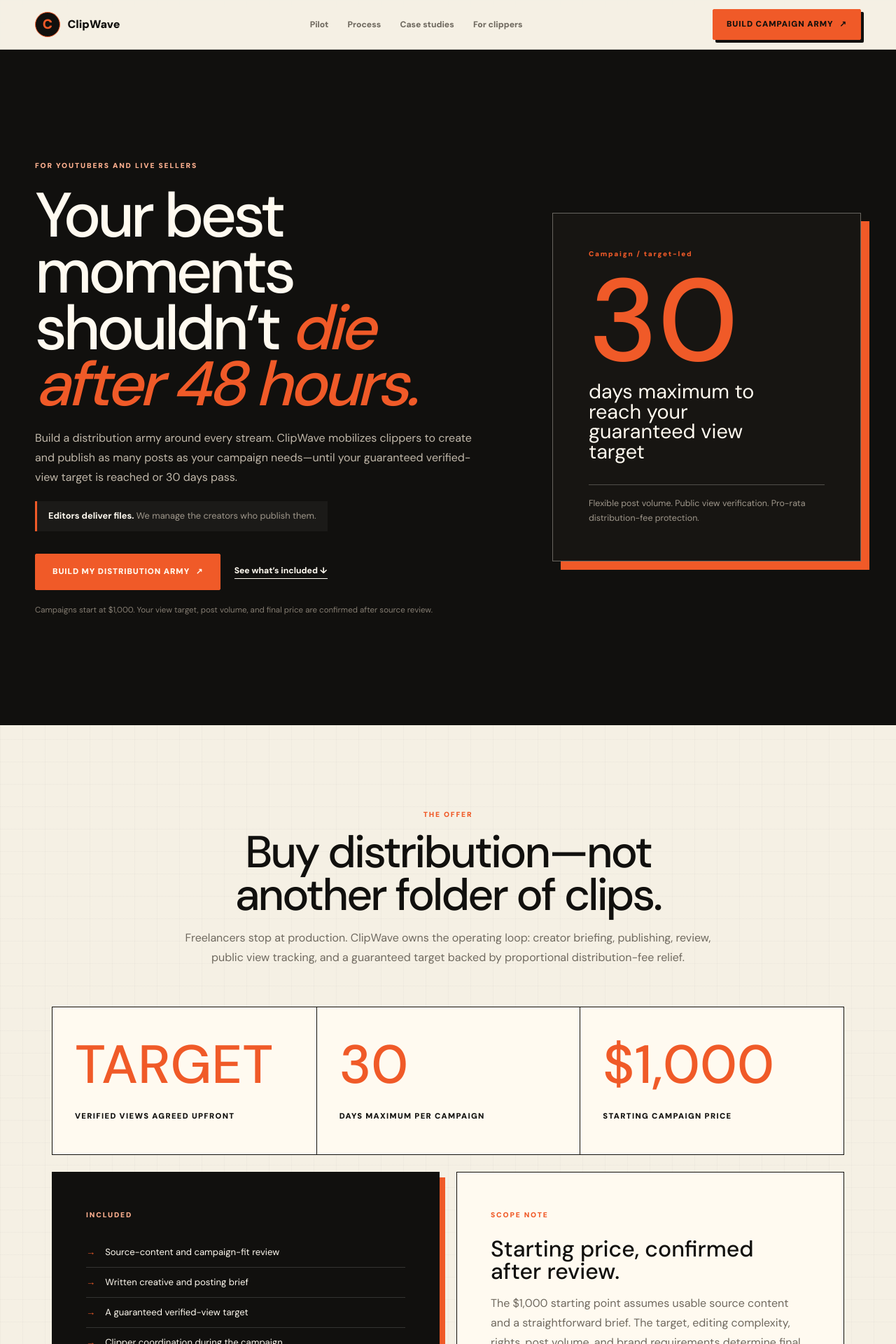
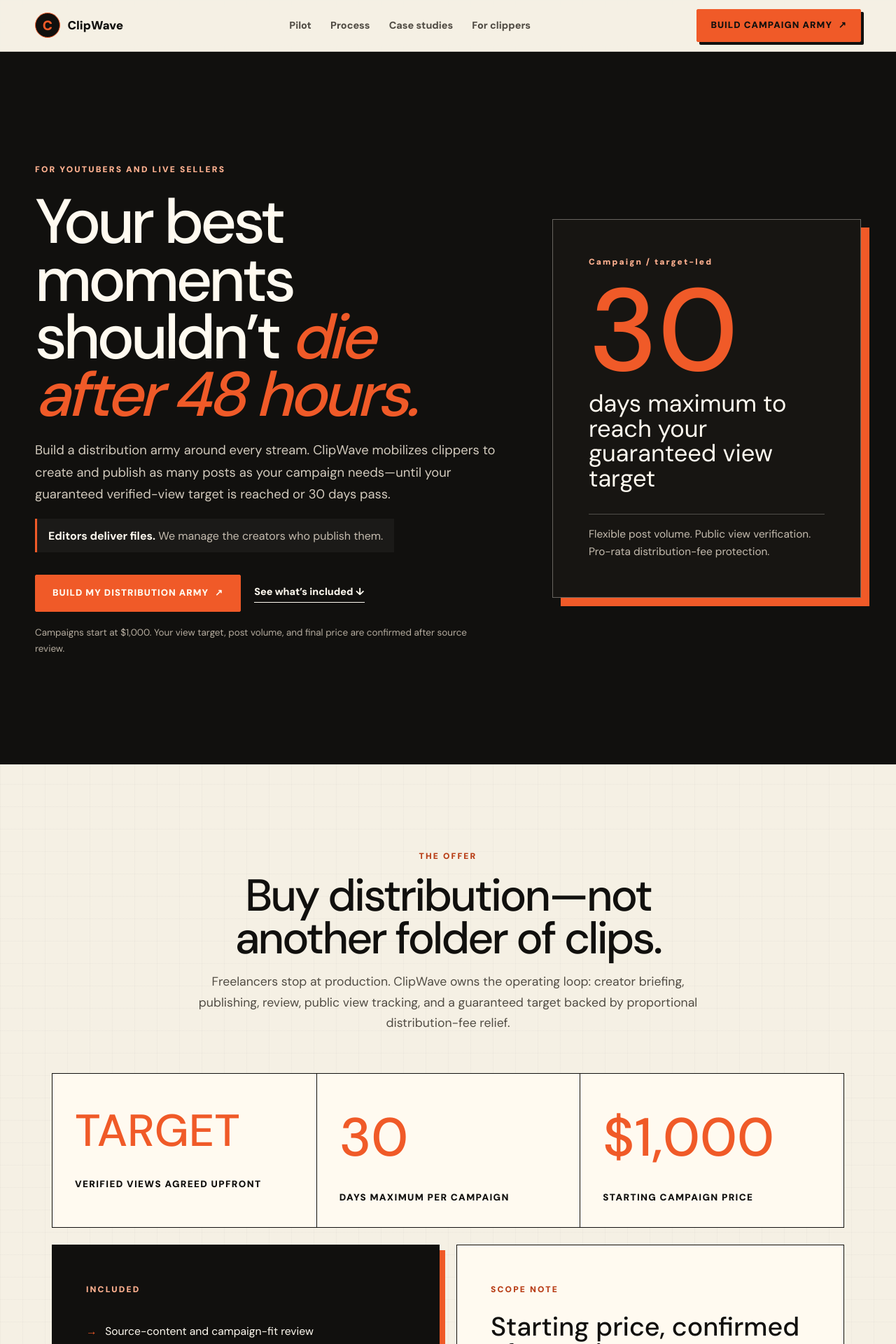
Before and after one commit to mrgyatso/clipping-site, a Next.js app: page / in a window 1280 px wide. Shown: the top 1920 px of the page at 70% size. Built offline with nearby package versions, Linux system fonts and the light colour scheme; no server answers.

Commit message:
style: improve typography scale and contrast

```diff
--- a/app/globals.css
+++ b/app/globals.css
@@ -2,9 +2,10 @@
   --ink: #11100e;
   --paper: #f5f0e4;
   --paper-light: #fffaf0;
-  --muted: #6f695f;
+  --muted: #514c44;
   --line: #bdb4a5;
   --orange: #f05a28;
+  --orange-ink: #b83d16;
   --orange-light: #ffb190;
   --font-sans: var(--font-dm-sans), Arial, sans-serif;
   --font-display: var(--font-newsreader), Georgia, serif;
@@ -22,6 +23,8 @@
     var(--paper);
   background-size: 32px 32px;
   font-family: var(--font-sans);
+  font-size: 17px;
+  line-height: 1.55;
 }
 a { color: inherit; text-decoration: none; }
 button, input, select, textarea { color: inherit; font: inherit; }
@@ -63,7 +66,7 @@
   font-size: 1.2rem;
 }
 .nav-links { display: flex; flex: 1; justify-content: center; gap: 1.7rem; }
-.nav-links a { color: var(--muted); font-size: .76rem; font-weight: 800; }
+.nav-links a { color: var(--muted); font-size: .9rem; font-weight: 800; }
 .nav-links a:hover { color: var(--orange); }
 .button {
   display: inline-flex;
@@ -75,7 +78,7 @@
   border-radius: 2px;
   padding: .78rem 1.2rem;
   background: transparent;
-  font-size: .72rem;
+  font-size: .82rem;
   font-weight: 900;
   letter-spacing: .08em;
   text-transform: uppercase;
@@ -104,44 +107,44 @@
   font-size: clamp(3.5rem, 7vw, 7.4rem);
   font-weight: 450;
   letter-spacing: -.055em;
-  line-height: .9;
+  line-height: .92;
 }
 .hero h1 em { color: var(--orange); font-weight: inherit; }
-.hero-copy > p { max-width: 650px; color: #c1b8aa; font-size: 1rem; line-height: 1.75; }
+.hero-copy > p { max-width: 680px; color: #d2cabd; font-size: 1.15rem; line-height: 1.7; }
 .hero-copy .hero-mechanism {
   width: fit-content;
   margin-top: 1.2rem;
   border-left: 3px solid var(--orange);
   padding: .65rem 1rem;
   background: rgba(255, 255, 255, .045);
-  color: #9f978b;
-  font-size: .8rem;
+  color: #c5bcaf;
+  font-size: 1rem;
 }
 .hero-mechanism strong { color: var(--paper-light); }
 .kicker {
   display: inline-block;
-  color: var(--orange);
-  font-size: .64rem;
+  color: var(--orange-ink);
+  font-size: .75rem;
   font-weight: 900;
   letter-spacing: .18em;
   text-transform: uppercase;
 }
 .kicker.light { color: var(--orange-light); }
 .button-row { display: flex; align-items: center; gap: 1.2rem; margin-top: 2rem; flex-wrap: wrap; }
-.text-link { border-bottom: 1px solid currentColor; padding-bottom: .2rem; font-size: .76rem; font-weight: 800; }
+.text-link { border-bottom: 1px solid currentColor; padding-bottom: .2rem; font-size: .9rem; font-weight: 800; }
 .light-link { color: var(--paper-light); }
-.hero .microcopy { margin-top: 1.2rem; color: #857d72; font-size: .72rem; }
+.hero .microcopy { margin-top: 1.2rem; color: #b5ac9f; font-size: .84rem; }
 .hero-panel {
   padding: clamp(1.7rem, 4vw, 3.2rem);
   border: 1px solid rgba(255, 250, 240, .35);
   background: #171512;
   box-shadow: 12px 12px 0 var(--orange);
 }
-.panel-label { display: block; color: var(--orange); font-size: .62rem; font-weight: 900; letter-spacing: .18em; }
+.panel-label { display: block; color: var(--orange-light); font-size: .74rem; font-weight: 900; letter-spacing: .18em; }
 .hero-panel strong { display: block; margin-top: 2rem; color: var(--orange); font-family: var(--font-display); font-size: clamp(6rem, 13vw, 11rem); font-weight: 450; line-height: .7; }
-.hero-panel > span:nth-of-type(2) { display: block; max-width: 260px; margin-top: 1.7rem; font-family: var(--font-display); font-size: 1.8rem; line-height: 1; }
+.hero-panel > span:nth-of-type(2) { display: block; max-width: 300px; margin-top: 1.7rem; font-family: var(--font-display); font-size: 2.15rem; line-height: 1.04; }
 .panel-rule { height: 1px; margin: 2rem 0 1rem; background: rgba(255, 250, 240, .25); }
-.hero-panel p { color: #9f978b; font-size: .78rem; line-height: 1.65; }
+.hero-panel p { color: #c5bcaf; font-size: .96rem; line-height: 1.65; }
 
 .section { max-width: 1180px; margin: auto; padding: clamp(5rem, 9vw, 9rem) 1.5rem; }
 .section-heading { max-width: 760px; margin: 0 auto 3.5rem; text-align: center; }
@@ -154,29 +157,30 @@
   letter-spacing: -.045em;
   line-height: .95;
 }
-.section-heading p { color: var(--muted); line-height: 1.75; }
+.section-heading p { color: var(--muted); font-size: 1.1rem; line-height: 1.7; }
 .metric-grid { display: grid; grid-template-columns: repeat(3, 1fr); border: 1px solid var(--ink); }
 .metric-card { min-height: 210px; padding: 2rem; background: var(--paper-light); }
 .metric-card + .metric-card { border-left: 1px solid var(--ink); }
 .metric-card strong { display: block; color: var(--orange); font-family: var(--font-display); font-size: clamp(3.3rem, 6vw, 5.5rem); font-weight: 500; }
-.metric-card span { display: block; margin-top: 1rem; font-size: .7rem; font-weight: 900; letter-spacing: .12em; text-transform: uppercase; }
+.metric-card:first-child strong { font-size: clamp(2.8rem, 5vw, 4.5rem); }
+.metric-card span { display: block; margin-top: 1rem; font-size: .84rem; font-weight: 900; letter-spacing: .1em; line-height: 1.45; text-transform: uppercase; }
 .included-grid { display: grid; grid-template-columns: 1fr 1fr; gap: 1.5rem; margin-top: 1.5rem; }
 .dark-card, .outline-card { min-height: 330px; padding: clamp(2rem, 4vw, 3rem); border: 1px solid var(--ink); }
 .dark-card { background: var(--ink); color: var(--paper-light); box-shadow: 8px 8px 0 var(--orange); }
 .outline-card { background: var(--paper-light); }
-.outline-card h3 { margin: 1.5rem 0 1rem; font-family: var(--font-display); font-size: 2rem; font-weight: 500; line-height: 1; }
-.outline-card p { color: var(--muted); line-height: 1.75; }
+.outline-card h3 { margin: 1.5rem 0 1rem; font-family: var(--font-display); font-size: 2.35rem; font-weight: 500; line-height: 1; }
+.outline-card p { color: var(--muted); font-size: 1.04rem; line-height: 1.7; }
 .check-list { margin-top: 1.5rem; }
-.check-list li { position: relative; padding: .7rem 0 .7rem 1.7rem; border-bottom: 1px solid rgba(255,255,255,.15); font-size: .82rem; line-height: 1.5; }
+.check-list li { position: relative; padding: .82rem 0 .82rem 1.7rem; border-bottom: 1px solid rgba(255,255,255,.15); font-size: .98rem; line-height: 1.55; }
 .check-list li::before { position: absolute; left: 0; color: var(--orange); content: "→"; font-weight: 900; }
 
-.proof { max-width: none; background: var(--orange); }
+.proof { max-width: none; border-top: 1px solid var(--ink); border-bottom: 1px solid var(--ink); background: #ded6c8; }
 .proof > * { max-width: 1180px; margin-right: auto; margin-left: auto; }
 .proof-grid { display: grid; grid-template-columns: repeat(3, 1fr); border-top: 1px solid var(--ink); border-left: 1px solid var(--ink); }
 .proof-grid article { min-height: 260px; padding: 2rem; border-right: 1px solid var(--ink); border-bottom: 1px solid var(--ink); background: var(--paper); }
-.proof-grid article > span, .step > span { color: var(--orange); font-size: .65rem; font-weight: 900; }
-.proof-grid h3, .step h3, .objection-grid h3 { margin: 1.3rem 0 .7rem; font-family: var(--font-display); font-size: 1.65rem; font-weight: 520; line-height: 1; }
-.proof-grid p, .step p, .objection-grid p { color: var(--muted); font-size: .82rem; line-height: 1.7; }
+.proof-grid article > span, .step > span { color: var(--orange-ink); font-size: .76rem; font-weight: 900; }
+.proof-grid h3, .step h3, .objection-grid h3 { margin: 1.3rem 0 .7rem; font-family: var(--font-display); font-size: 1.95rem; font-weight: 520; line-height: 1.04; }
+.proof-grid p, .step p, .objection-grid p { color: var(--muted); font-size: 1rem; line-height: 1.7; }
 .center { margin-top: 2rem !important; text-align: center; }
 
 .steps { border-top: 1px solid var(--ink); }
@@ -194,16 +198,16 @@
   background: var(--ink);
   color: var(--paper-light);
 }
-.qualification-copy > p { color: #aaa194; line-height: 1.75; }
+.qualification-copy > p { color: #d0c7ba; font-size: 1.08rem; line-height: 1.7; }
 .prepare-card { margin-top: 2.2rem; padding: 1.4rem; border: 1px solid rgba(255,255,255,.2); }
-.prepare-card > span { color: var(--orange); font-size: .65rem; font-weight: 900; letter-spacing: .14em; text-transform: uppercase; }
-.prepare-card li { padding: .55rem 0; color: #c8c0b3; font-size: .78rem; }
+.prepare-card > span { color: var(--orange-light); font-size: .76rem; font-weight: 900; letter-spacing: .14em; text-transform: uppercase; }
+.prepare-card li { padding: .65rem 0; color: #ded6ca; font-size: .96rem; }
 .prepare-card li::before { margin-right: .6rem; color: var(--orange); content: "✓"; }
 .form-card { padding: clamp(1.5rem, 4vw, 2.5rem); border: 1px solid var(--ink); background: var(--paper-light); color: var(--ink); box-shadow: 10px 10px 0 var(--orange); }
 .form-grid { display: grid; grid-template-columns: 1fr 1fr; gap: 1rem; }
 .field { display: flex; flex-direction: column; gap: .5rem; }
 .field.full { grid-column: 1 / -1; margin: 1rem 0; }
-.field > span { font-size: .68rem; font-weight: 900; letter-spacing: .06em; text-transform: uppercase; }
+.field > span { font-size: .78rem; font-weight: 900; letter-spacing: .06em; text-transform: uppercase; }
 .field em { color: var(--muted); font-weight: 500; text-transform: none; }
 .field input, .field select, .field textarea {
   width: 100%;
@@ -211,10 +215,11 @@
   border-radius: 0;
   padding: .85rem;
   background: #fff;
+  font-size: 1rem;
 }
 .field textarea { resize: vertical; }
 .honeypot { position: absolute; left: -9999px; }
-.form-error { margin-bottom: 1rem; padding: .9rem; border: 1px solid #a32313; background: #fff0ed; color: #7c190d; font-size: .78rem; line-height: 1.5; }
+.form-error { margin-bottom: 1rem; padding: .9rem; border: 1px solid #a32313; background: #fff0ed; color: #7c190d; font-size: .9rem; line-height: 1.5; }
 .form-actions { display: flex; align-items: stretch; gap: .75rem; }
 .form-actions > .button { flex: 1; }
 .form-actions-or {
@@ -244,7 +249,7 @@
 }
 .book-direct small {
   color: var(--orange-light);
-  font-size: .52rem;
+  font-size: .62rem;
   font-weight: 800;
   letter-spacing: .13em;
   text-transform: uppercase;
@@ -275,43 +280,43 @@
 .booking-mark-wave { stroke-width: 1.7; }
 .booking-mark-arrow { stroke-width: 1.4; }
 .booking-mark circle { fill: var(--paper-light); stroke: var(--ink); stroke-width: 1.3; }
-.form-note { margin-top: 1rem; color: var(--muted); font-size: .68rem; line-height: 1.5; }
+.form-note { margin-top: 1rem; color: var(--muted); font-size: .82rem; line-height: 1.55; }
 .form-result { padding: 2rem; border: 1px solid var(--ink); background: var(--paper-light); color: var(--ink); }
 .form-result h3 { margin: 1rem 0; font-family: var(--font-display); font-size: 2.2rem; font-weight: 500; line-height: 1; }
-.form-result > p { color: var(--muted); line-height: 1.7; }
+.form-result > p { color: var(--muted); font-size: 1rem; line-height: 1.7; }
 .calendar { min-height: 560px; margin-top: 1.5rem; border: 1px solid var(--line); background: #fff; }
-.calendar > p { padding: 1rem; color: var(--muted); font-size: .78rem; }
+.calendar > p { padding: 1rem; color: var(--muted); font-size: .92rem; }
 .calendar a { text-decoration: underline; }
 
 .objection-grid { display: grid; grid-template-columns: repeat(3, 1fr); gap: 1rem; }
 .objection-grid article { padding: 2rem; border: 1px solid var(--ink); background: var(--paper-light); }
-.objection-grid article > span { color: var(--orange); font-size: .62rem; font-weight: 900; letter-spacing: .14em; text-transform: uppercase; }
+.objection-grid article > span { color: #b73d17; font-size: .74rem; font-weight: 900; letter-spacing: .14em; text-transform: uppercase; }
 .faq-list { max-width: 800px; margin: auto; border-top: 1px solid var(--ink); }
 .faq-list details { border-bottom: 1px solid var(--ink); }
-.faq-list summary { display: flex; padding: 1.3rem .2rem; font-family: var(--font-display); font-size: 1.25rem; font-weight: 550; cursor: pointer; list-style: none; }
+.faq-list summary { display: flex; padding: 1.45rem .2rem; font-family: var(--font-display); font-size: 1.5rem; font-weight: 550; line-height: 1.2; cursor: pointer; list-style: none; }
 .faq-list summary::after { margin-left: auto; color: var(--orange); content: "+"; font-family: var(--font-sans); }
 .faq-list details[open] summary::after { content: "×"; }
-.faq-list p { max-width: 670px; padding: 0 0 1.5rem; color: var(--muted); font-size: .84rem; line-height: 1.75; }
+.faq-list p { max-width: 700px; padding: 0 0 1.6rem; color: var(--muted); font-size: 1rem; line-height: 1.75; }
 .closing { padding: 7rem 1.5rem; background: var(--ink); color: var(--paper-light); text-align: center; }
 .closing h2 { max-width: 800px; margin: 1rem auto 2rem; }
 
 .footer { padding: 4rem max(1.5rem, calc((100vw - 1180px) / 2)) 1.5rem; border-top: 1px solid #302d28; background: var(--ink); color: var(--paper-light); }
 .footer-main { display: grid; grid-template-columns: 1fr 1.3fr; gap: 4rem; }
-.footer-main > div:first-child p { max-width: 340px; margin-top: 1.2rem; color: #91897e; font-size: .8rem; line-height: 1.7; }
+.footer-main > div:first-child p { max-width: 390px; margin-top: 1.2rem; color: #c3baad; font-size: .96rem; line-height: 1.7; }
 .footer-links { display: grid; grid-template-columns: repeat(3, 1fr); gap: 2rem; }
 .footer-links div { display: flex; flex-direction: column; gap: .65rem; }
-.footer-links span { margin-bottom: .4rem; color: var(--orange); font-size: .62rem; font-weight: 900; letter-spacing: .14em; text-transform: uppercase; }
-.footer-links a { color: #c4bcaf; font-size: .76rem; }
+.footer-links span { margin-bottom: .4rem; color: var(--orange-light); font-size: .74rem; font-weight: 900; letter-spacing: .14em; text-transform: uppercase; }
+.footer-links a { color: #d3cabd; font-size: .9rem; }
 .footer-links a:hover { color: var(--orange); }
-.footer-bottom { display: flex; justify-content: space-between; gap: 1rem; margin-top: 4rem; padding-top: 1.3rem; border-top: 1px solid #302d28; color: #746d64; font-size: .64rem; }
+.footer-bottom { display: flex; justify-content: space-between; gap: 1rem; margin-top: 4rem; padding-top: 1.3rem; border-top: 1px solid #302d28; color: #aaa195; font-size: .78rem; }
 
 .page-intro { padding: clamp(7rem, 12vw, 11rem) max(1.5rem, calc((100vw - 1180px) / 2)) 6rem; background: var(--ink); color: var(--paper-light); }
 .page-intro h1 { max-width: 950px; }
-.page-intro p { max-width: 680px; color: #b4ab9f; line-height: 1.75; }
-.content-page { max-width: 900px; margin: auto; padding: 5rem 1.5rem 8rem; }
-.content-page h2 { margin: 2.5rem 0 .7rem; font-family: var(--font-display); font-size: 2rem; font-weight: 520; }
+.page-intro p { max-width: 720px; color: #d0c7ba; font-size: 1.1rem; line-height: 1.7; }
+.content-page { max-width: 940px; margin: auto; padding: 5rem 1.5rem 8rem; }
+.content-page h2 { margin: 2.7rem 0 .8rem; font-family: var(--font-display); font-size: 2.35rem; font-weight: 520; }
 .content-page h3 { margin: 1.7rem 0 .5rem; }
-.content-page p, .content-page li { color: var(--muted); line-height: 1.8; }
+.content-page p, .content-page li { color: var(--muted); font-size: 1.05rem; line-height: 1.8; }
 .content-page ul { margin: 1rem 0; }
 .content-page li { padding-left: 1.2rem; }
 .content-page li::before { margin-left: -1.2rem; margin-right: .6rem; color: var(--orange); content: "→"; }
@@ -319,9 +324,9 @@
 .empty-state h2 { margin-top: 1rem; }
 .case-grid, .testimonial-grid { display: grid; grid-template-columns: repeat(3, 1fr); gap: 1rem; }
 .case-card, .testimonial-card { padding: 1.5rem; border: 1px solid var(--ink); background: var(--paper-light); }
-.case-card h2, .testimonial-card h2 { margin-top: .7rem; font-size: 1.5rem; }
+.case-card h2, .testimonial-card h2 { margin-top: .7rem; font-size: 1.8rem; }
 .case-meta { display: grid; grid-template-columns: 1fr 1fr; gap: .8rem; margin-top: 1.5rem; }
-.case-meta span { color: var(--muted); font-size: .72rem; }
+.case-meta span { color: var(--muted); font-size: .86rem; }
 .compact-form { margin-top: 2rem; }
 .contact-card { padding: 2rem; border: 1px solid var(--ink); background: var(--paper-light); }
 .contact-card a { color: var(--orange); text-decoration: underline; }
@@ -345,7 +350,8 @@
   .step p { grid-column: 2; }
 }
 @media (max-width: 580px) {
-  .nav-cta { padding: .7rem; font-size: .6rem; }
+  body { font-size: 16px; }
+  .nav-cta { padding: .7rem; font-size: .68rem; }
   .hero h1 { font-size: clamp(3rem, 16vw, 4.6rem); }
   .form-grid, .footer-links { grid-template-columns: 1fr; }
   .form-actions { flex-direction: column; }
```
